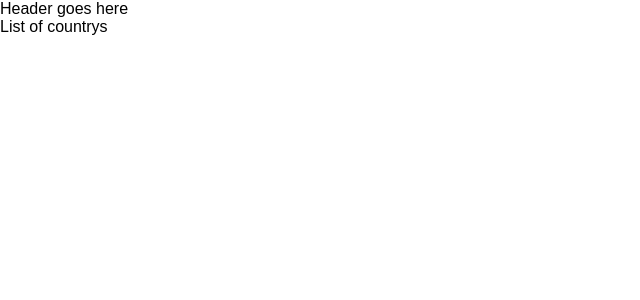
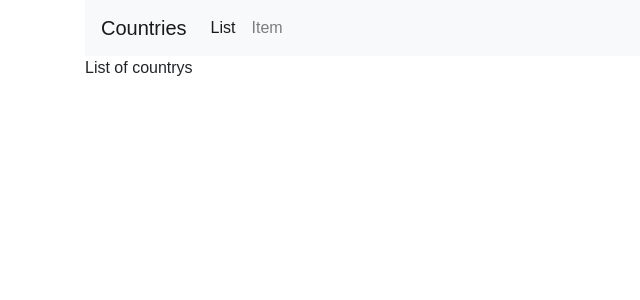
Before and after one commit to elifil/test-assignment, a React (Create React App) app: page / in a window 1280 px wide. Shown: the top 300 px of the page, without its empty margins (0-640 px from the left). Built offline with nearby package versions, Linux system fonts and the light colour scheme.

Commit message:
Fixed the header and added some redux middleware stuff (WIP).

```diff
--- a/public/index.html
+++ b/public/index.html
@@ -4,6 +4,8 @@
     <meta charset="utf-8">
     <meta name="viewport" content="width=device-width, initial-scale=1, shrink-to-fit=no">
     <meta name="theme-color" content="#000000">
+    <link rel="stylesheet" href="https://stackpath.bootstrapcdn.com/bootstrap/4.1.1/css/bootstrap.min.css" integrity="sha384-WskhaSGFgHYWDcbwN70/dfYBj47jz9qbsMId/iRN3ewGhXQFZCSftd1LZCfmhktB" crossorigin="anonymous">
+
     <!--
       manifest.json provides metadata used when your web app is added to the
       homescreen on Android. See https://developers.google.com/web/fundamentals/engage-and-retain/web-app-manifest/
--- a/src/App.js
+++ b/src/App.js
@@ -6,7 +6,7 @@ import {Header, PageCountryList} from "./components";
 class App extends Component {
   render() {
     return (
-      <div>
+      <div className="container">
         <Header />
         <PageCountryList />
       </div>
--- a/src/components/header/index.js
+++ b/src/components/header/index.js
@@ -1,7 +1,34 @@
 import React from 'react';
 
 export const Header = () => (
-  <div>
-    Header goes here
-  </div>
+  <nav className="navbar navbar-expand-lg navbar-light bg-light">
+
+    <a className="navbar-brand" href="/">
+      Countries
+    </a>
+
+    <button className="navbar-toggler" type="button" data-toggle="collapse" data-target="#navbarSupportedContent" aria-controls="navbarSupportedContent" aria-expanded="false" aria-label="Toggle navigation">
+      <span className="navbar-toggler-icon"></span>
+    </button>
+
+    <div className="collapse navbar-collapse" id="navbarSupportedContent">
+
+      <ul className="navbar-nav mr-auto">
+
+        <li className="nav-item active">
+          <a className="nav-link" href="#">
+            List
+          </a>
+        </li>
+
+        <li className="nav-item">
+          <a className="nav-link" href="#">
+            Item
+          </a>
+        </li>
+
+      </ul>
+
+    </div>
+  </nav>
 );
--- a/src/utils/index.js
+++ /dev/null
@@ -1 +0,0 @@
-export * from './api';
```
Also changed, not shown: src/utils/app.js (deleted, +0 -15 lines), src/utils/redux-fetch.js (added, +32 -0 lines), src/ducks/data/itemsIds.js (added).
